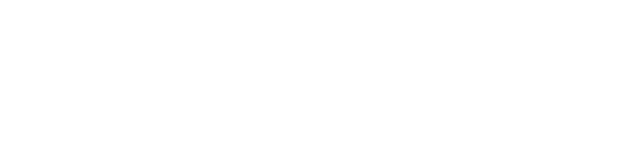
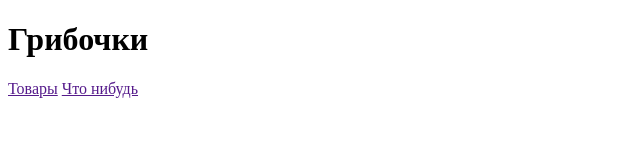
Before and after one commit to ChupaPups/Gribochki, a plain HTML site: page index.html in a window 1280 px wide. Shown: the whole page, without its empty margins (0-640 px from the left). Drawn offline with Linux system fonts and the light colour scheme.

Commit message:
add header

```diff
--- a/index.html
+++ b/index.html
@@ -7,6 +7,13 @@
     <title>Document</title>
 </head>
 <body>
+    <header>
+        <h1 class="logo">Грибочки</h1>
+        <div class="header-links">
+            <a href="">Товары</a>
+            <a href="">Что нибудь</a>
+        </div>
+    </header>
     <script src="js/script.js"></script>
 </body>
 </html>
```
